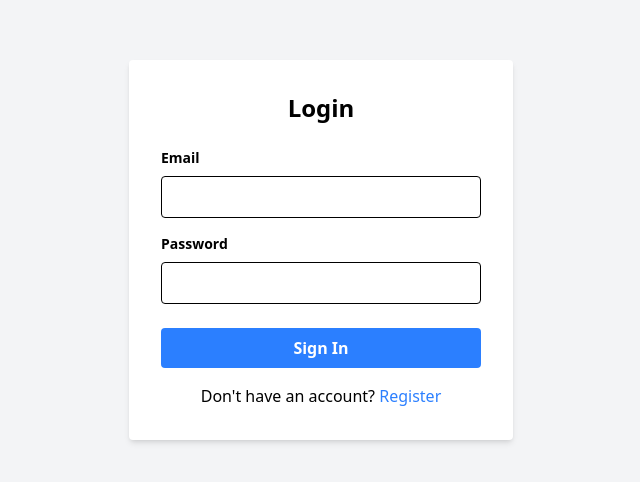
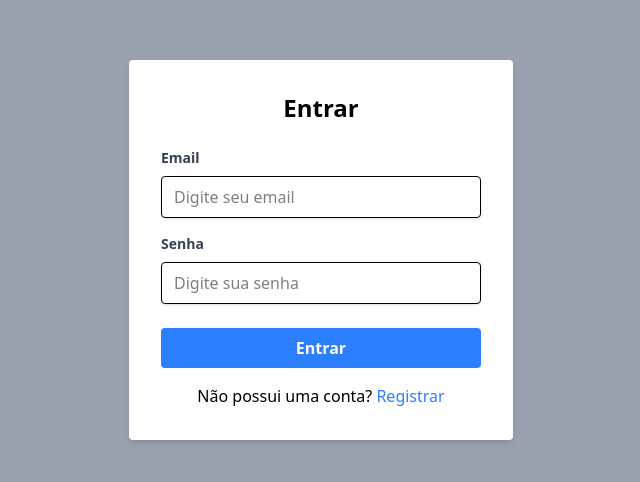
Before and after one commit to Arthu085/backend-projeto, a React (Vite) app in the folder frontend/: page / in a window 1280 px wide. Shown: the part 150-632 px from the top of the page, without its empty margins (319-959 px from the left). Built offline with nearby package versions, Linux system fonts and the light colour scheme.

Commit message:
ajustado um pouco o visual e botão de sair funcionando

```diff
--- a/frontend/src/Components/Layout/AuthLayout.jsx
+++ b/frontend/src/Components/Layout/AuthLayout.jsx
@@ -10,17 +10,14 @@ import { Link } from "react-router-dom";
  */
 export default function AuthLayout({ children, title, subtitle }) {
 	return (
-    <div className="min-h-screen flex flex-col justify-center bg-gray-50 py-12 sm:px-6 lg:px-8">
+		<div className="min-h-screen flex flex-col justify-center bg-gray-400 py-12 sm:px-6 lg:px-8">
 			{/* Logo */}
 			<div className="sm:mx-auto sm:w-full sm:max-w-md flex flex-col items-center">
-        <img className="h-12 w-auto" src="/src/assets/react.svg" alt="Logo" />
 				<h2 className="mt-6 text-center text-3xl font-extrabold text-gray-900">
 					{title}
 				</h2>
 				{subtitle && (
-          <p className="mt-2 text-center text-sm text-gray-600">
-            {subtitle}
-          </p>
+					<p className="mt-2 text-center text-sm text-gray-600">{subtitle}</p>
 				)}
 			</div>
 
@@ -37,10 +34,14 @@ export default function AuthLayout({ children, title, subtitle }) {
 					&copy; {new Date().getFullYear()} AppName. All rights reserved.
 				</p>
 				<div className="mt-2 flex justify-center space-x-4">
-          <Link to="/privacy" className="text-sm text-gray-500 hover:text-gray-900">
+					<Link
+						to="/privacy"
+						className="text-sm text-gray-500 hover:text-gray-900">
 						Privacy Policy
 					</Link>
-          <Link to="/terms" className="text-sm text-gray-500 hover:text-gray-900">
+					<Link
+						to="/terms"
+						className="text-sm text-gray-500 hover:text-gray-900">
 						Terms of Service
 					</Link>
 				</div>
--- a/frontend/src/Components/UI/Input.jsx
+++ b/frontend/src/Components/UI/Input.jsx
@@ -26,7 +26,9 @@ export default function Input({
 	return (
 		<div className={`mb-4 ${className}`}>
 			{label && (
-        <label htmlFor={id} className="block mb-2 text-sm font-medium text-gray-700">
+				<label
+					htmlFor={id}
+					className="block mb-2 text-sm font-medium text-gray-700">
 					{label} {required && <span className="text-red-500">*</span>}
 				</label>
 			)}
@@ -38,7 +40,7 @@ export default function Input({
 				placeholder={placeholder}
 				required={required}
 				className={`w-full px-3 py-2 border ${
-          error ? "border-red-500" : "border-gray-300"
+					error ? "border-red-500" : ""
 				} rounded-md shadow-sm focus:outline-none focus:ring-blue-500 focus:border-blue-500`}
 			/>
 			{error && <p className="mt-1 text-sm text-red-500">{error}</p>}
--- a/frontend/src/pages/Auth/Login/Components/LoginForm.jsx
+++ b/frontend/src/pages/Auth/Login/Components/LoginForm.jsx
@@ -1,53 +1,63 @@
 import React from "react";
 import { useNavigate } from "react-router-dom";
 
-export default function LoginForm({ email, setEmail, password, setPassword, handleLogin }) {
+export default function LoginForm({
+	email,
+	setEmail,
+	password,
+	setPassword,
+	handleLogin,
+}) {
 	const navigate = useNavigate();
 
 	return (
-    <div className="flex items-center justify-center min-h-screen bg-gray-100">
+		<div className="flex items-center justify-center min-h-screen bg-gray-400">
 			<div className="p-8 bg-white rounded shadow-md w-96">
-        <h2 className="mb-6 text-2xl font-bold text-center">Login</h2>
+				<h2 className="mb-6 text-2xl font-bold text-center">Entrar</h2>
 				<form onSubmit={handleLogin}>
 					<div className="mb-4">
-            <label className="block mb-2 text-sm font-bold" htmlFor="email">
+						<label
+							className="block mb-2 text-sm font-bold text-gray-700"
+							htmlFor="email">
 							Email
 						</label>
 						<input
-              className="w-full px-3 py-2 border rounded"
+							className="w-full px-3 py-2 border rounded  shadow-sm focus:outline-none focus:ring-blue-500 focus:border-blue-500"
 							id="email"
 							type="email"
 							value={email}
 							onChange={(e) => setEmail(e.target.value)}
+							placeholder="Digite seu email"
 						/>
 					</div>
 					<div className="mb-6">
-            <label className="block mb-2 text-sm font-bold" htmlFor="password">
-              Password
+						<label
+							className="block mb-2 text-sm font-bold text-gray-700"
+							htmlFor="password">
+							Senha
 						</label>
 						<input
-              className="w-full px-3 py-2 border rounded"
+							className="w-full px-3 py-2 border rounded shadow-sm focus:outline-none focus:ring-blue-500 focus:border-blue-500"
 							id="password"
 							type="password"
 							value={password}
 							onChange={(e) => setPassword(e.target.value)}
+							placeholder="Digite sua senha"
 						/>
 					</div>
 					<button
-            className="w-full px-4 py-2 font-bold text-white bg-blue-500 rounded hover:bg-blue-700"
-            type="submit"
-          >
-            Sign In
+						className="w-full px-4 py-2 font-bold text-white bg-blue-500 rounded hover:bg-blue-700 cursor-pointer"
+						type="submit">
+						Entrar
 					</button>
 				</form>
 				<div className="mt-4 text-center">
 					<p>
-            Don't have an account?{" "}
+						Não possui uma conta?{" "}
 						<button
-              className="text-blue-500 hover:underline"
-              onClick={() => navigate("/register")}
-            >
-              Register
+							className="text-blue-500 hover:underline cursor-pointer"
+							onClick={() => navigate("/register")}>
+							Registrar
 						</button>
 					</p>
 				</div>
--- a/frontend/src/pages/Auth/Register/Components/RegisterForm.jsx
+++ b/frontend/src/pages/Auth/Register/Components/RegisterForm.jsx
@@ -18,19 +18,17 @@ export default function RegisterForm({
 	errors,
 	handleRegister,
 	isLoading,
-  formError
+	formError,
 }) {
 	const navigate = useNavigate();
 
 	return (
 		<form onSubmit={handleRegister} className="space-y-6">
-      {formError && (
-        <Alert type="error">{formError}</Alert>
-      )}
+			{formError && <Alert type="error">{formError}</Alert>}
 
 			<Input
 				id="name"
-        label="Full Name"
+				label="Nome Completo"
 				type="text"
 				value={name}
 				onChange={(e) => setName(e.target.value)}
@@ -41,7 +39,7 @@ export default function RegisterForm({
 
 			<Input
 				id="email"
-        label="Email Address"
+				label="Email"
 				type="email"
 				value={email}
 				onChange={(e) => setEmail(e.target.value)}
@@ -52,7 +50,7 @@ export default function RegisterForm({
 
 			<Input
 				id="password"
-        label="Password"
+				label="Senha"
 				type="password"
 				value={password}
 				onChange={(e) => setPassword(e.target.value)}
@@ -63,7 +61,7 @@ export default function RegisterForm({
 
 			<Input
 				id="confirmPassword"
-        label="Confirm Password"
+				label="Confirmar senha"
 				type="password"
 				value={confirmPassword}
 				onChange={(e) => setConfirmPassword(e.target.value)}
@@ -80,6 +78,7 @@ export default function RegisterForm({
 				onChange={(e) => setCity(e.target.value)}
 				placeholder="São Paulo"
 				error={errors.city}
+				required
 			/>
 
 			<div className="flex items-center">
@@ -103,25 +102,19 @@ export default function RegisterForm({
 			</div>
 
 			<div>
-        <Button
-          type="submit"
-          variant="primary"
-          fullWidth
-          disabled={isLoading}
-        >
+				<Button type="submit" variant="primary" fullWidth disabled={isLoading}>
 					{isLoading ? "Creating Account..." : "Create Account"}
 				</Button>
 			</div>
 
 			<div className="text-center mt-4">
 				<p className="text-sm text-gray-600">
-          Already have an account?{" "}
+					Já possui uma conta?{" "}
 					<button
 						type="button"
-            className="text-blue-600 font-medium hover:text-blue-500"
-            onClick={() => navigate("/")}
-          >
-            Log in
+						className="text-blue-600 font-medium hover:text-blue-500 cursor-pointer"
+						onClick={() => navigate("/")}>
+						Entrar
 					</button>
 				</p>
 			</div>
--- a/frontend/src/pages/Auth/Register/Utils/page.jsx
+++ b/frontend/src/pages/Auth/Register/Utils/page.jsx
@@ -18,14 +18,11 @@ export default function Register() {
 		errors,
 		isLoading,
 		formError,
-    handleRegister
+		handleRegister,
 	} = useStateRegister();
 
 	return (
-    <AuthLayout
-      title="Create an account"
-      subtitle="Get started with your free account today"
-    >
+		<AuthLayout>
 			<RegisterForm
 				name={name}
 				setName={setName}
@@ -42,7 +39,6 @@ export default function Register() {
 				formError={formError}
 				handleRegister={handleRegister}
 			/>
-
 		</AuthLayout>
 	);
 }
--- a/frontend/src/pages/Login.jsx
+++ /dev/null
@@ -1,60 +0,0 @@
-import { useState } from "react";
-import { useNavigate } from "react-router-dom";
-
-export default function Login() {
-  const [email, setEmail] = useState("");
-  const [password, setPassword] = useState("");
-  const navigate = useNavigate();
-
-  const handleLogin = (e) => {
-    e.preventDefault();
-
-    if (email && password) {
-      // Lógica de autenticação futura
-      navigate("/dashboard");
-    } else {
-      alert("Please fill in all fields.");
-    }
-  };
-
-  return (
-    <div className="screen-center">
-      <form onSubmit={handleLogin} className="card">
-        <h2 className="text-2xl font-semibold mb-6 text-center">Login</h2>
-
-        <label className="label-base" htmlFor="email">Email</label>
-        <input
-          id="email"
-          type="email"
-          className="input-base mb-4"
-          value={email}
-          onChange={(e) => setEmail(e.target.value)}
-        />
-
-        <label className="label-base" htmlFor="password">Password</label>
-        <input
-          id="password"
-          type="password"
-          className="input-base mb-6"
-          value={password}
-          onChange={(e) => setPassword(e.target.value)}
-        />
-
-        <button type="submit" className="btn-primary w-full">
-          Sign In
-        </button>
-
-        <p className="text-sm mt-4 text-center">
-          Don't have an account?{" "}
-          <button
-            type="button"
-            className="text-blue-600 hover:underline"
-            onClick={() => navigate("/register")}
-          >
-            Register
-          </button>
-        </p>
-      </form>
-    </div>
-  );
-}
--- a/frontend/src/pages/Register.jsx
+++ /dev/null
@@ -1,3 +0,0 @@
-export default function Register() {
-    return <h1 className="text-2xl">Register</h1>;
-  }
```
Also changed, not shown: frontend/src/Components/Layout/MainLayout.jsx (+35 -45 lines). Lines whose indentation alone changed are shown as unchanged.
